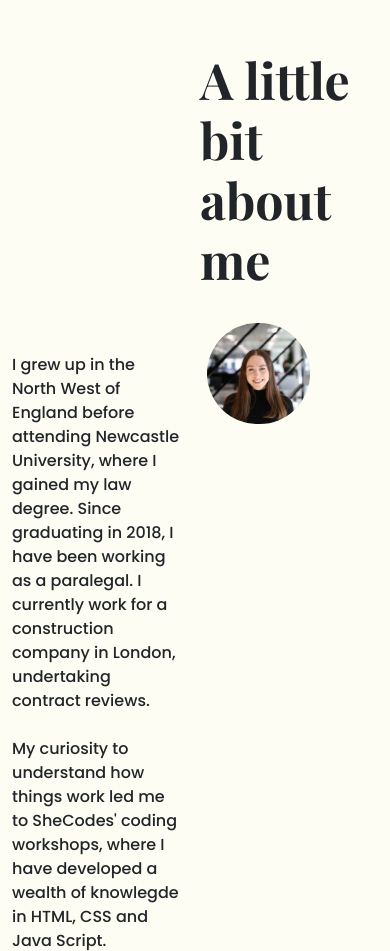
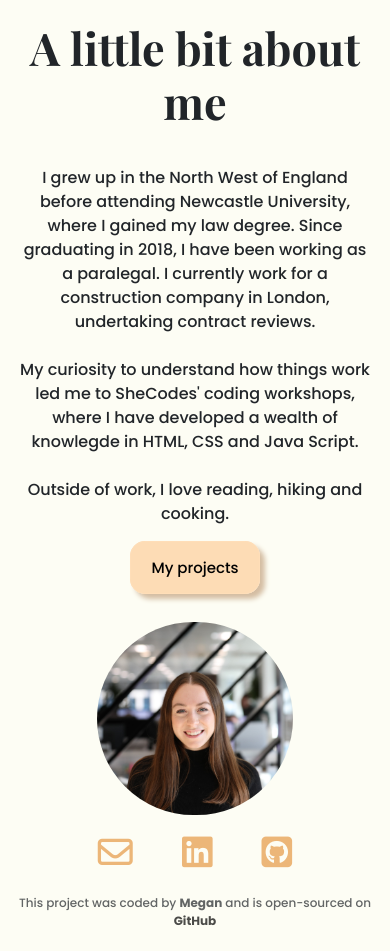
Before and after one commit to meganprice27/portfolio, a plain HTML site: page about.html in a window 390 px wide. Shown: the top 951 px of the page. Drawn offline with nearby package versions, Linux system fonts and the light colour scheme.

Commit message:
Made about me page responsive

```diff
--- a/about.html
+++ b/about.html
@@ -37,7 +37,7 @@
     <main>
 <div class="container about-section">
     <div class="row">
-        <div class="col-6">
+        <div class="col-md-6">
 <p>I grew up in the North West of England before attending Newcastle University, where I gained my law degree. Since graduating in 2018, I have been working as a paralegal. I currently work for a construction company in London, undertaking contract reviews.
 </br>
 </br>
@@ -48,7 +48,7 @@ Outside of work, I love reading, hiking and cooking.
 </p>
 <div class="project-link"><a href="/">My projects</a></div>
         </div>
-        <div class="col-6">
+        <div class="col-md-6">
             <img src="images/Megan Price image.JPG" class="img-fluid"/>
         </div>
     </div>
--- a/styles/styles.css
+++ b/styles/styles.css
@@ -163,4 +163,32 @@ line-height: 1.5;
   .project-examples img {
     margin-bottom: 10px;
   }
+
+  .about-me-title {
+    padding: 0;
+    margin-top: 20px;
+    text-align: center;
+    font-size: 45px;
+  }
+
+  .about-section p {
+    text-align: center;
+    padding: 0 5px;
+  }
+
+  .project-link {
+    text-align: center;
+    margin-bottom: 30px;
+  }
+
+  .about-section img {
+    display: block;
+    margin: 0 auto;
+    text-align: center;
+    padding: 12px
+  }
+
+  .open-source-footer {
+    font-size: 12px;
+  }
 }
```
